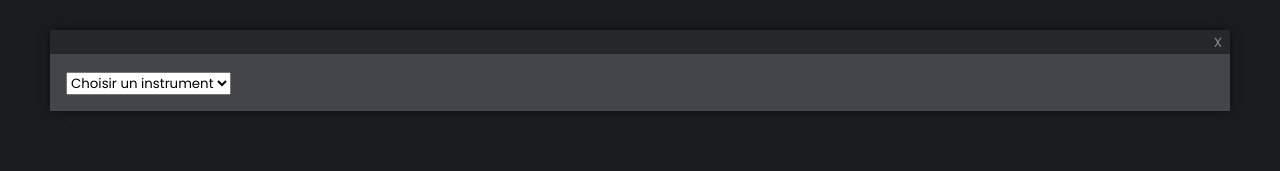
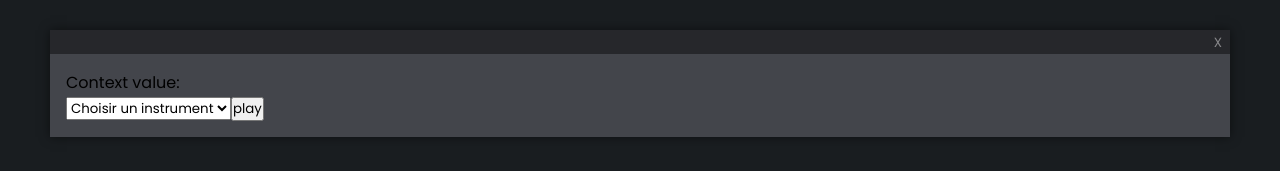
Before and after one commit to Procaillass/JamRacker, a React (Create React App) app: page / in a window 1280 px wide. Shown: the part 556-727 px from the top of the page. Built offline with nearby package versions, Linux system fonts and the light colour scheme; no server answers.

Commit message:
Insctrument / Play btn

```diff
--- a/src/Components/Instrument/Instrument.jsx
+++ b/src/Components/Instrument/Instrument.jsx
@@ -2,6 +2,7 @@
 import React, { useState, useEffect, useRef, useContext } from "react";
 import "./Instrument.scss";
 import instrumentContext from "../../context/instrumentContext";
+import Play from "../../Components/Play/Play";
 
 // const synth = new Tone.Synth().toDestination();
 // synth.triggerAttackRelease("C4", "8n");
@@ -9,23 +10,27 @@ import instrumentContext from "../../context/instrumentContext";
 // const synth = new Tone.AMSynth().toDestination();
 // synth.triggerAttackRelease("C4", "4n");
 
-
-
 function Instrument() {
 
+  /*
+   * -------------
+   * CONTEXT
+   * -------------
+   */
+
    const {dataInstrument, setDataInstrument} = useContext(instrumentContext)
-// console.log({dataInstrument, setDataInstrument});
+
+  /*
+  * -------------
+  * HANDLERS
+  * -------------
+  */
 
   const handleInstrument = (ev) => {
 
     if (ev.target.value) {
-
-setDataInstrument(ev.target.value)
-
-
-
+      setDataInstrument(ev.target.value);
     }
-
   };
 
   const handleClose = (ev) => {
@@ -33,18 +38,21 @@ setDataInstrument(ev.target.value)
     alert("close");
   };
 
-
-return (<>
+  const handlePlay = (value) => {
+    console.log(value);
+  }
 
 
-    {console.log(dataInstrument.dataInstrument)}
+
+  return (
   <div className="box instrument">
-
     <div className="box__bar">
       <button className="box__close" onClick={handleClose}>X</button>
     </div>
 
     <div className="box__content">
+
+    <p>Context value: {dataInstrument}</p>
 
       <select onChange={handleInstrument} name="" id="">
         <option value="">Choisir un instrument</option>
@@ -52,16 +60,10 @@ return (<>
         <option value="AMSynth">AMSynth</option>
       </select>
 
-
-
-
+      <Play handlePlay={handlePlay} />
 
     </div>
-
   </div>
-
-  </>
   );
 }
-
 export default Instrument;
--- /dev/null
+++ b/src/Components/Play/Play.jsx
@@ -0,0 +1,76 @@
+
+import React, { useState, useEffect, useRef, useContext } from "react";
+import instrumentContext from "../../context/instrumentContext";
+import * as Tone from 'tone';
+
+function Play({handlePlay}) {
+
+  /*
+   * -------------
+   * CONTEXT
+   * -------------
+   */
+
+   const {dataInstrument} = useContext(instrumentContext);
+
+   /*
+   * -------------
+   * STATES
+   * -------------
+   */
+
+   const [playing, setPlaying] = useState(false);
+   const [inst, setInst] = useState(new Tone.Synth().toDestination());
+
+   /*
+   * -------------
+   * METHODS
+   * -------------
+   */
+
+   const changeInst = (newInst) => {
+
+        switch (newInst) {
+            case 'Synth':
+            setInst(new Tone.Synth().toDestination());
+            break;
+            case 'AMSynth':
+            setInst(new Tone.AMSynth().toDestination());
+            break;
+            default:
+            console.log(`Sorry bro.`);
+        }
+    }
+
+    /*
+    * -------------
+    * HANDLERS
+    * -------------
+    */
+
+    const handlePlaying = (ev) => {
+        //ev.preventDefault();
+        inst.triggerAttackRelease("C4", "4n");
+        handlePlay("playing");
+
+    };
+
+    /*
+    * -------------
+    * EFFECTS
+    * -------------
+    */
+
+    useEffect(() => {
+        changeInst(dataInstrument);
+    }, [dataInstrument]);
+
+    /*
+    * -------------
+    * RENDER
+    * -------------
+    */
+
+    return ( <button className="play" onClick={handlePlaying}>{playing ? "stop" : "play"}</button> );
+}
+export default Play;
--- a/src/Components/StepSequencer/StepSequencer.jsx
+++ b/src/Components/StepSequencer/StepSequencer.jsx
@@ -7,6 +7,7 @@ import bassDrum from "../../Assets/Sounds/bass_drum.wav";
 import clap from "../../Assets/Sounds/clap.wav";
 import hat from "../../Assets/Sounds/hat.wav"; // voir les sons dans tone
 import BpmContext from "../../context/bpmContext";
+//import Play from "../../Components/Play/Play";
 
 function StepSequencer() {
 
```
Lines whose indentation alone changed are shown as unchanged.
